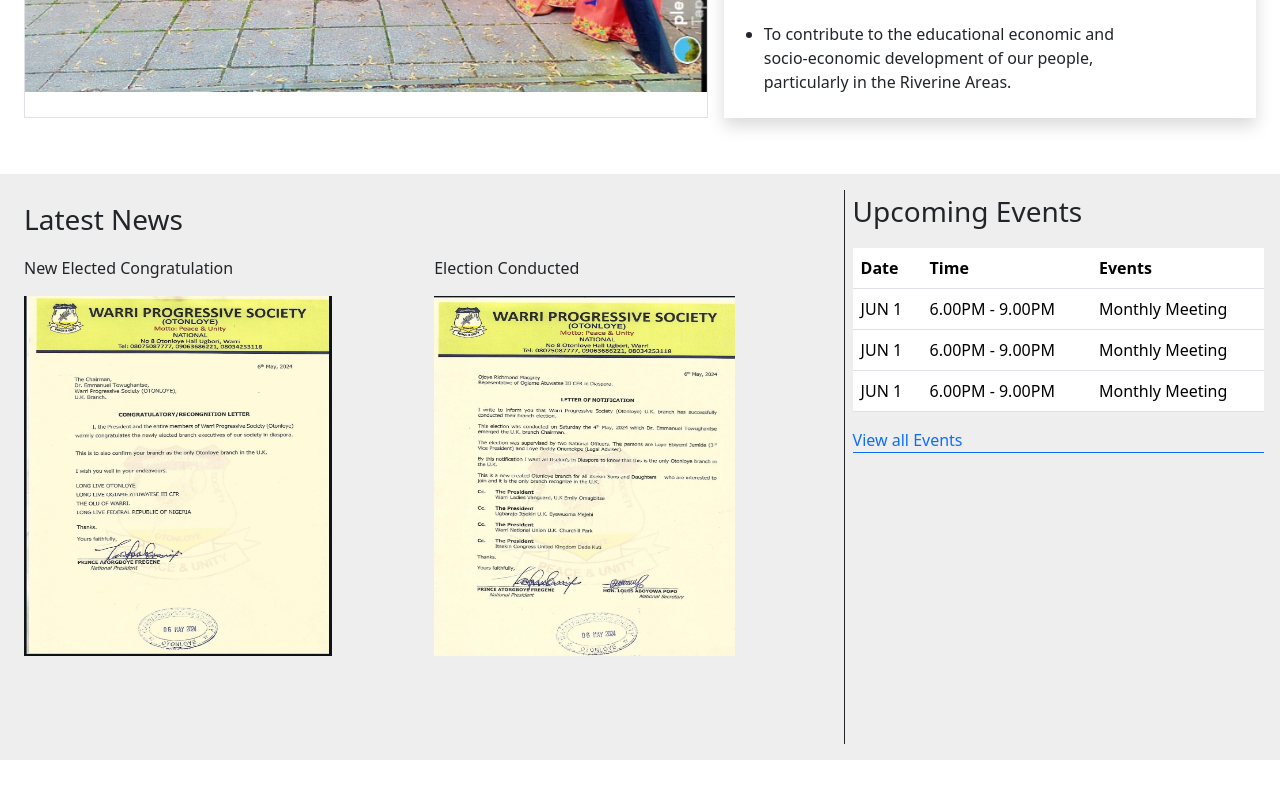
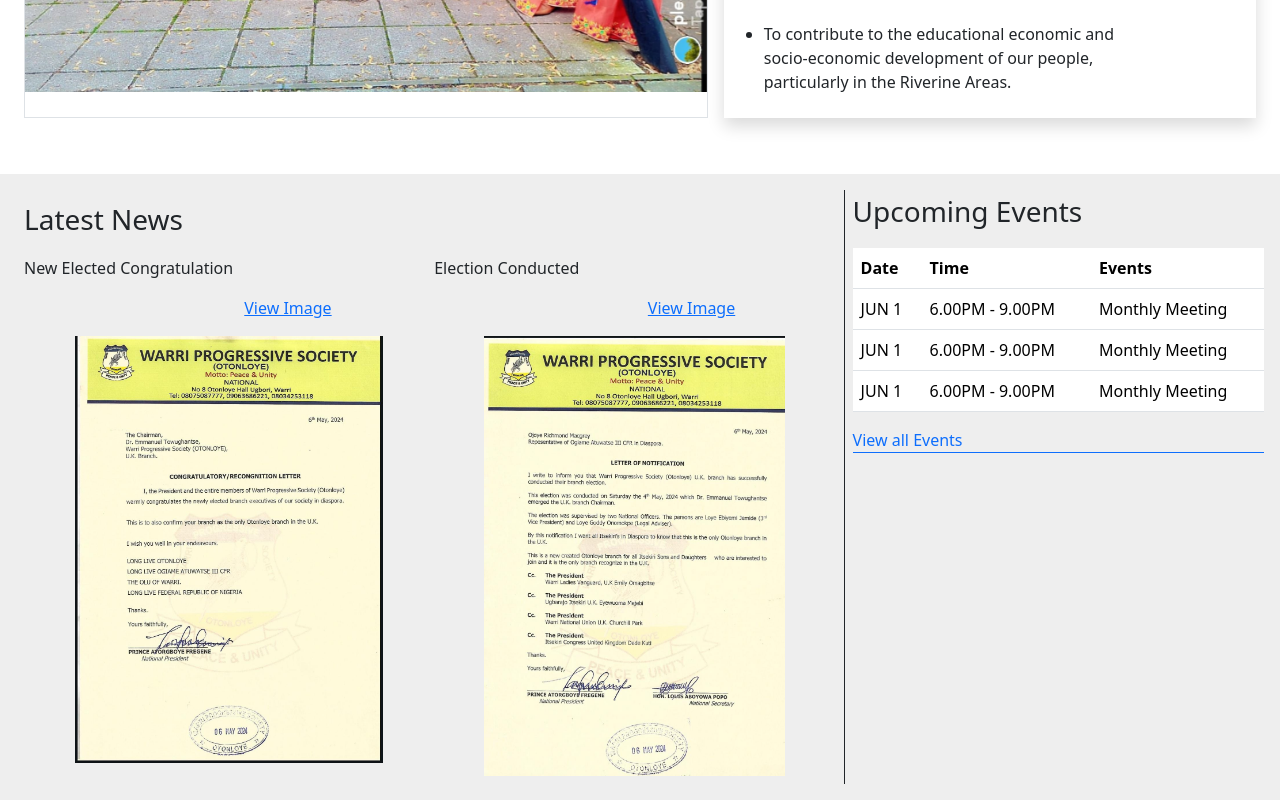
Before and after one commit to DevJawad1/otonloye, a React (Vite) app: page / in a window 1280 px wide. Shown: the part 1391-2191 px from the top of the page. Before the commit the page ends 2151 px from the top, so only its background shows below. Built offline with nearby package versions, Linux system fonts and the light colour scheme.

Commit message:
first commit

```diff
--- a/src/pages/Landingpage.jsx
+++ b/src/pages/Landingpage.jsx
@@ -10,6 +10,21 @@
 import congrat from '../assets/congrat.jpg'
 import notice from '../assets/notice.jpg'
 const Landingpage = () => {
+    const enlargImage=(i)=>{
+        if(i=="one"){
+            document.querySelector('.cvimg').classList.add('cover-img')
+        }
+        else{
+            document.querySelector('.cvimgtwo').classList.add('cover-img')
+        }
+    }
+    const closeImage=(i)=>{
+        if(i=="one"){
+            document.querySelector('.cvimg').classList.remove('cover-img')
+        }else{
+            document.querySelector('.cvimgtwo').classList.remove('cover-img')
+        }
+    }
     return (
         <div>
             <div className="section-one" id='home'>
@@ -81,16 +96,37 @@
 
             <div className="section-four p-3 mt-5">
                 <div className="d-flex gap-2 ">
-                <div className="w-100 latest-news p-2" style={{lineHeight:"1.5", borderRight:"1px solid"}}>
+                    <div className="w-100 latest-news p-2" style={{ lineHeight: "1.5", borderRight: "1px solid" }}>
                         <p className="title fs-3">Latest News</p>
-                        <div className='d-md-flex'>
+                        <div className='d-md-flex gap-0'>
                             <div>
                                 <p>New Elected Congratulation</p>
-                                <img src={congrat} alt=""  className='w-75 h-75'/>
+                                <div className="text-end w-75">
+                                    <p className='text-decoration-underline text-primary' onClick={()=>{enlargImage('one')}}>View Image</p>
+                                </div>
+                                <div className="cvimg text-center">
+                                    <div className="w-md-50 mx-auto ">
+                                        <button className='border-0 btn btn-dark fs-3 pt-0 d-none' onClick={()=>{closeImage('one')}}>x</button>
+                                    </div>
+                                    <div>
+                                    <img src={congrat} alt="" className='w-75 h-7 cert-one enlarge'/>
+                                    </div>
+                                </div>
                             </div>
                             <div>
                                 <p>Election Conducted</p>
-                                <img src={notice} alt=""  className='w-75 h-75'/>
+                                <div className="text-end w-75">
+                                    <p className='text-decoration-underline text-primary' onClick={()=>{enlargImage('two')}}>View Image</p>
+                                </div>
+                                <div className="cvimgtwo text-center">
+                                <div className="w-md-50 mx-auto ">
+                                        <button className='border-0 btn btn-dark fs-3 pt-0 d-none' onClick={()=>{closeImage('two')}}>x</button>
+                                    </div>
+                                    <div>
+                                    <img src={notice} alt="" className='w-75 h-75 cert-two enlarge' />
+
+                                    </div>
+                                </div>
                             </div>
                         </div>
                     </div>
--- a/src/pages/styling/landing.css
+++ b/src/pages/styling/landing.css
@@ -48,9 +48,34 @@
     /* height: 60vh;
     padding-top: 40px !important; */
 }
+.section-four .cover-img{
+    background-color: rgba(0, 0, 0, 0.376) !important;
+    position: fixed;
+    width: 100%;
+    height: 100%;
+    z-index: 4;
+    top: 0;
+    left: 0;
+    line-height: 1;
+}
+.section-four .cover-img button{
+    width: 50px;
+    height: 50px;
+    border-radius: 50%;
+    display: block !important;
+}
+.section-four .cover-img .enlarge{
+    position: relative;
+    top: 5%;
+    width: 45vw !important;
+    height: 90vh !important;
+}
 @media (max-width:600px) {
     .sm{
         display: none;
+    }
+    .navbar .logo{
+        width: 45px;
     }
     .navbar-collapse{
         margin-top: -40px;
@@ -111,7 +136,14 @@
     .section-one .cover .content .name{
         font-size: 30px;
     }
-    .navbar .logo{
-        width: 45px;
+    .section-four .cover-img button{
+        position: relative;
+        top: 100px;
+        float: right;
+    }
+    .section-four .cover-img .enlarge{
+        top: 15vh;
+        width: 95vw !important;
+        height: 70vh !important;
     }
 }
```
